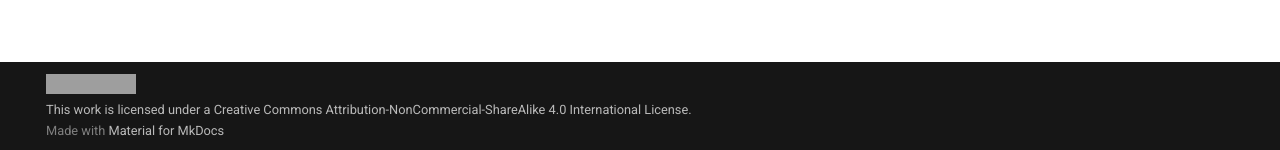
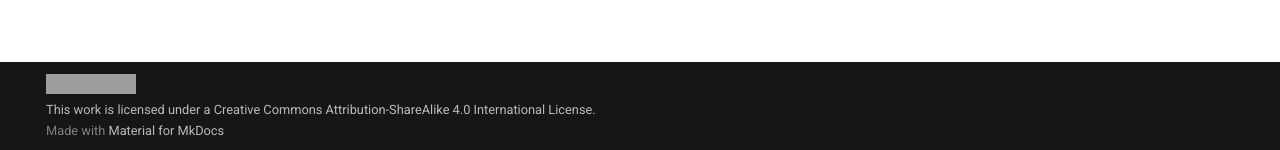
Before and after one commit to howardlau1999/server-programming-guide, an MkDocs documentation site: the page built from docs/index.md, in a window 1280 px wide. Shown: the part 747-897 px from the top of the page. Built offline with MkDocs 1.6.1 and Material for MkDocs 9.7.7, drawn with Linux system fonts in a browser that asks for light colours; comment, search, counter and statistics services are not loaded; grey boxes are pictures that could not be loaded.

Commit message:
update license

```diff
--- a/mkdocs.yml
+++ b/mkdocs.yml
@@ -2,7 +2,7 @@
 site_url: https://liuhaohua.com/server-programming-guide/
 repo_url: https://github.com/howardlau1999/server-programming-guide/
 copyright: |
-  <a rel="license" href="http://creativecommons.org/licenses/by-nc-sa/4.0/"><img alt="Creative Commons License" style="border-width:0" src="https://i.creativecommons.org/l/by-nc-sa/4.0/88x31.png" /></a><br />This work is licensed under a <a rel="license" href="http://creativecommons.org/licenses/by-nc-sa/4.0/">Creative Commons Attribution-NonCommercial-ShareAlike 4.0 International License</a>.
+  <a rel="license" href="http://creativecommons.org/licenses/by-sa/4.0/"><img alt="Creative Commons License" style="border-width:0" src="https://i.creativecommons.org/l/by-sa/4.0/88x31.png" /></a><br />This work is licensed under a <a rel="license" href="http://creativecommons.org/licenses/by-sa/4.0/">Creative Commons Attribution-ShareAlike 4.0 International License</a>.
 theme:
   icon:
     repo: fontawesome/brands/github
```
Also changed, not shown: 1 other file.
